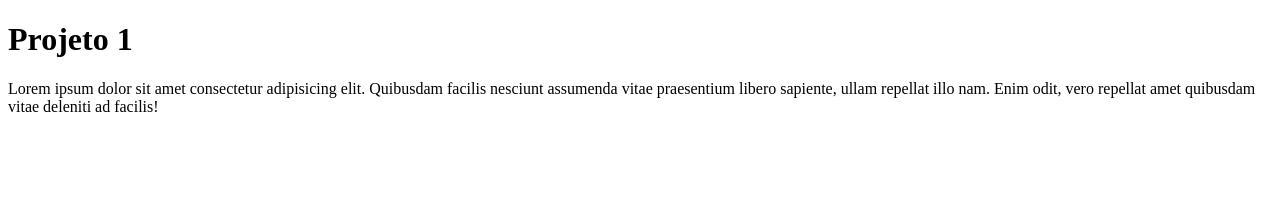
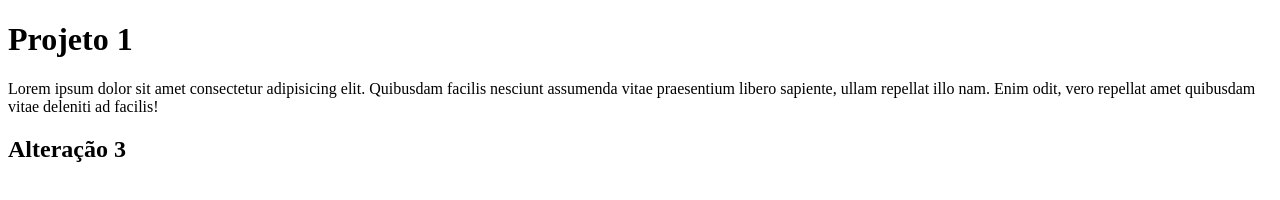
Before and after one commit to jlinforcell/Ola_mundo, a plain HTML site: page index.html in a window 1280 px wide. Drawn offline with Linux system fonts and the light colour scheme.

Commit message:
criação da div1

```diff
--- a/index.html
+++ b/index.html
@@ -10,5 +10,10 @@
 
     <p>Lorem ipsum dolor sit amet consectetur adipisicing elit. Quibusdam facilis nesciunt assumenda vitae praesentium libero sapiente, ullam repellat illo nam. Enim odit, vero repellat amet quibusdam vitae deleniti ad facilis!</p>
 
+    <div>
+        <h2>Alteração 3</h2>
+
+    </div>
+
 </body>
 </html>
```
